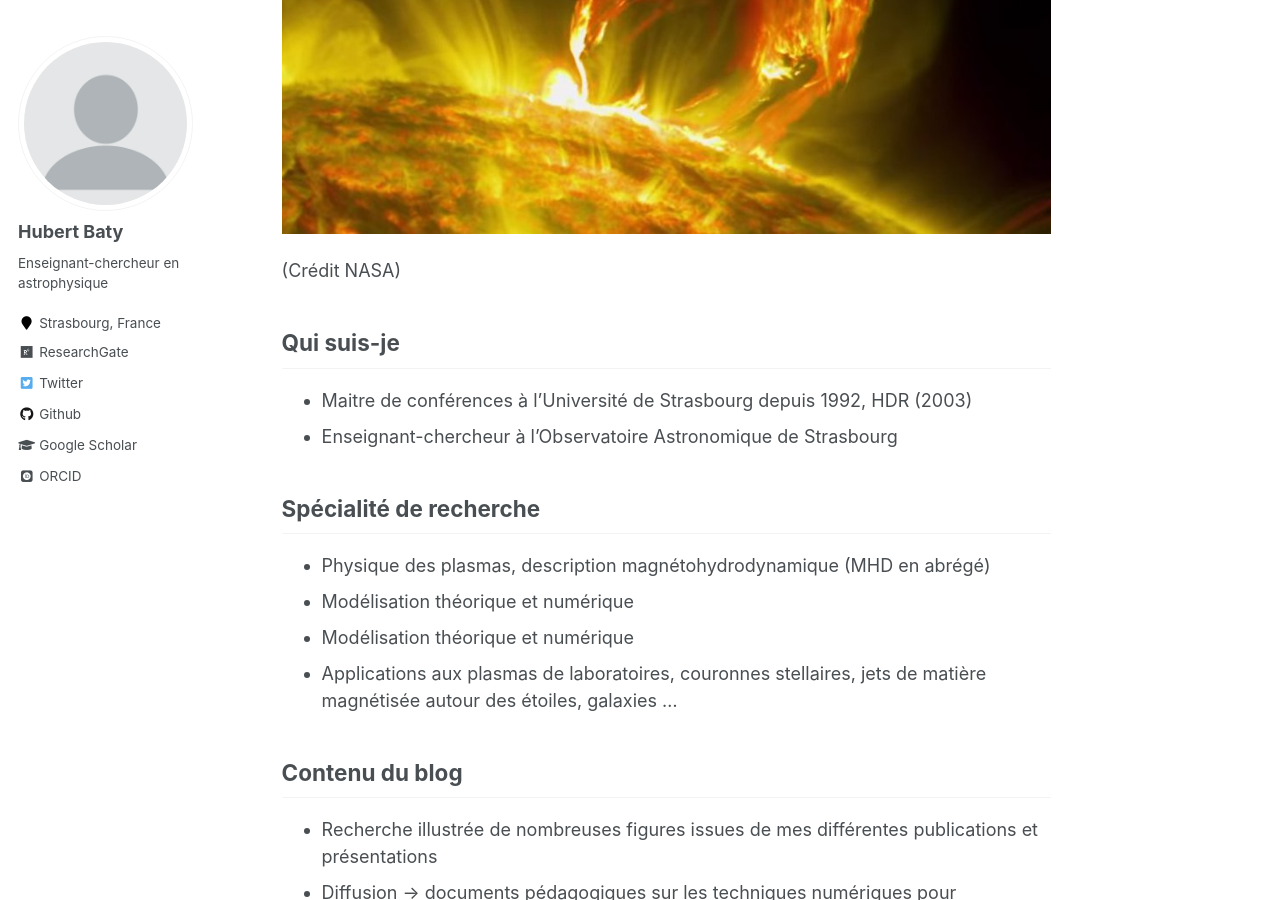
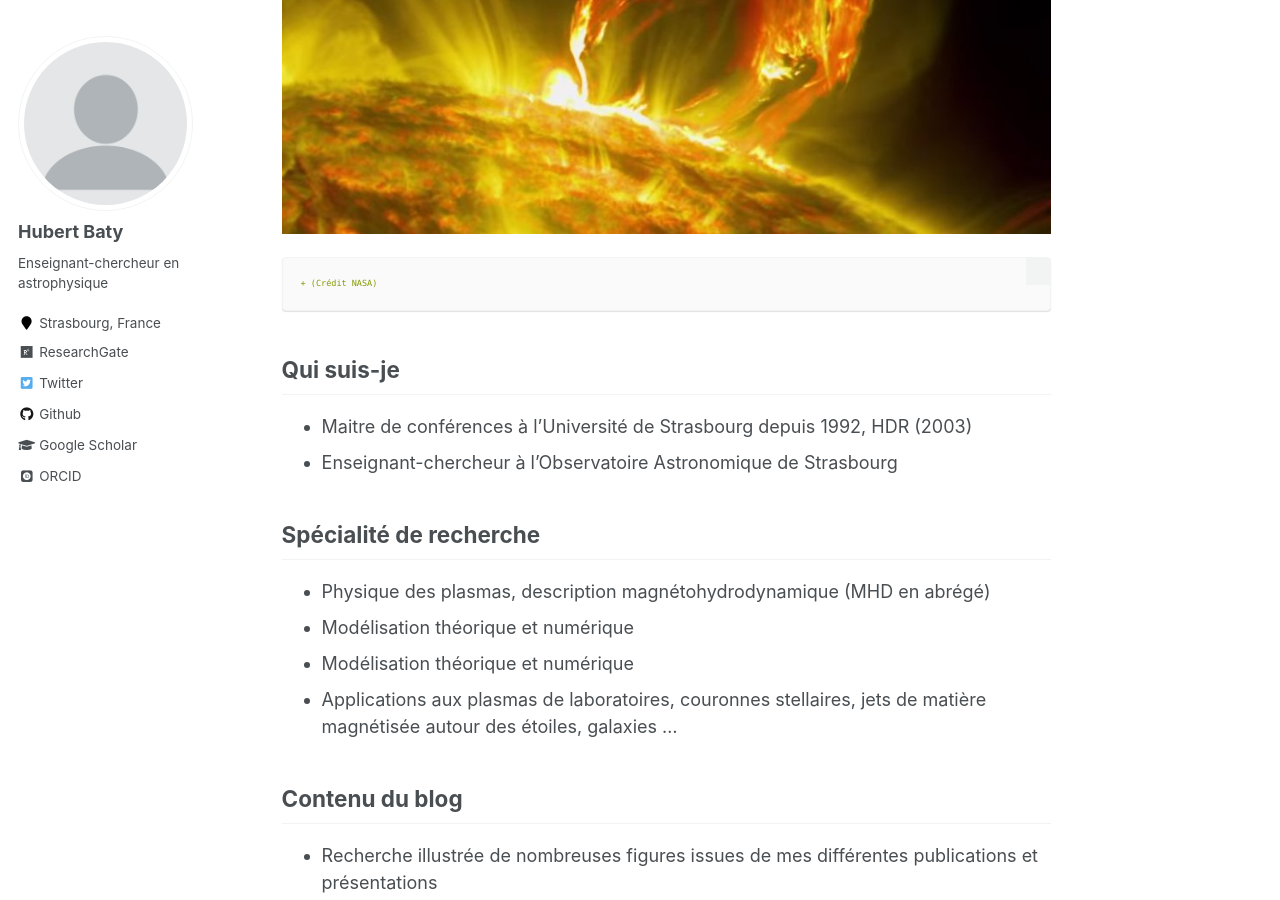
Before and after one commit to hubertbaty/hubertbaty.github.io, a Jekyll site: the page built from _pages/about.md, in a window 1280 px wide and 900 px high, scrolled down 361 px. Built offline with Jekyll 4.4.1, drawn with Linux system fonts in a browser that asks for light colours; some web fonts are replaced.

Commit message:
Update about.md

````diff
--- a/_pages/about.md
+++ b/_pages/about.md
@@ -10,7 +10,9 @@ redirect_from:
 
 ![](/images/image.jpg)
 
-(Crédit NASA)
+```diff
++ (Crédit NASA)
+```
 
 ## Qui suis-je
 
````
